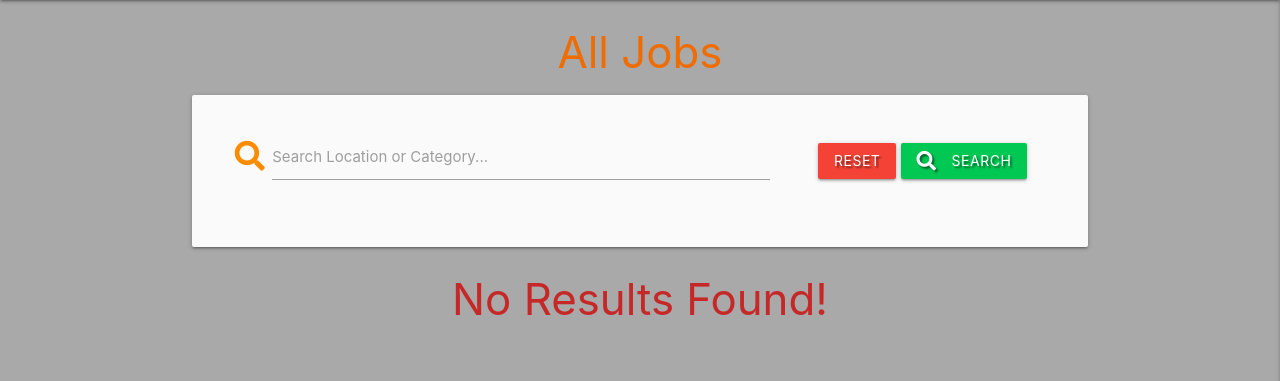
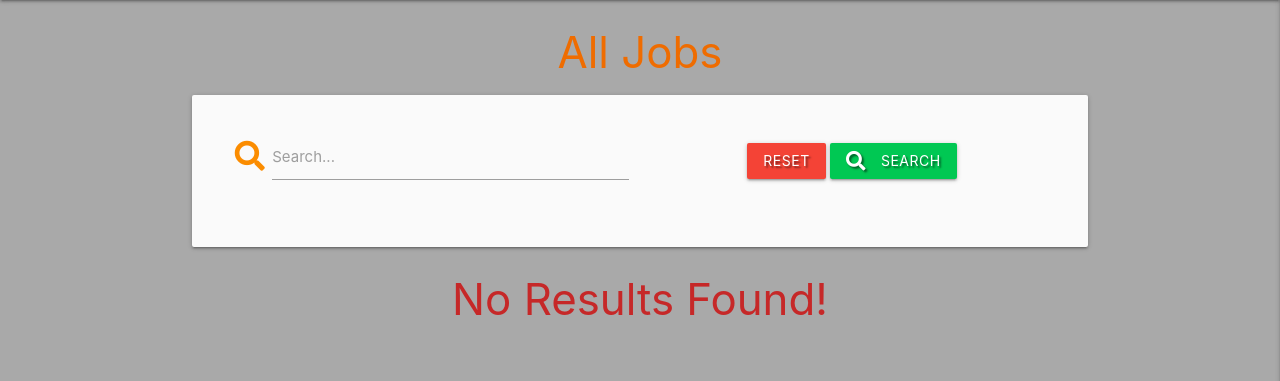
Before and after one commit to Code-Institute-Submissions/local-business-project-3, a Flask app: page /search in a window 1280 px wide. Shown: the part 64-445 px from the top of the page. Run offline with Flask 2, Linux system fonts and the light colour scheme; data that the repository does not hold is empty; some libraries are stand-ins or nearby versions.

Commit message:
Made comments collapsable

```diff
--- a/templates/jobs.html
+++ b/templates/jobs.html
@@ -6,12 +6,12 @@
 <div class="row card-panel grey lighten-5">
     <form action="{{ url_for('search') }}" method="POST" class="col s12">
         <div class="row valign-wrapper center-align">
-            <div class="input-field col s12 m8">
+            <div class="input-field col s12 m6">
                 <i class="fas fa-search prefix orange-text text-darken-1"></i>
                 <input type="text" name="query" id="query" minlength="3" class="validate" required>
-                <label for="query">Search Location or Category...</label>
+                <label for="query">Search...</label>
             </div>
-            <div class="col s12 m4">
+            <div class="col s12 m6">
                 <a href="{{ url_for('get_jobs') }}" class="red btn text-shadow">Reset</a>
                 <button type="submit" class="green accent-4 btn text-shadow">
                     <i class="fas fa-search left"></i> Search
@@ -41,13 +41,13 @@
                 {% endif %}
             </div>
         </div>
-        <div class="collapsible-body white">
+        <div class="white">
             <strong>Location: {{ job.job_location }}</strong>
             <p>{{ job.job_description }}</p>
             <p><em>by: {{ job.created_by }}</em></p>
         </div>
         <!-- Comment section -->
-        <div class="row card-panel grey lighten-5">
+        <div class="collapsible-body white card-panel grey lighten-5">
             <form action="{{ url_for('add_comment', job_id=job._id) }}" method="POST" class="col s12">
                 <div class="row center-align">
                     <div class="input-field col s12 m8">
```
